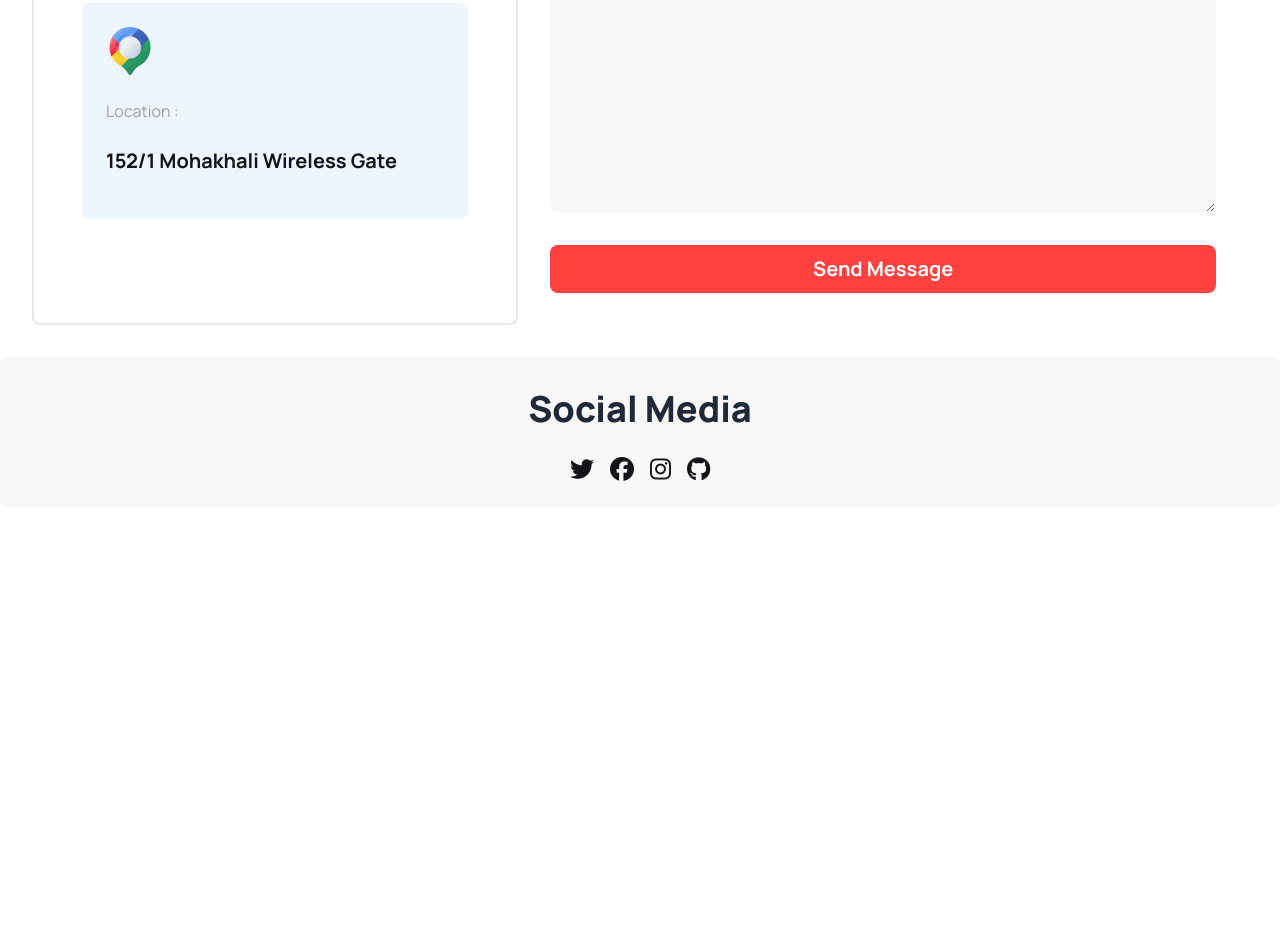
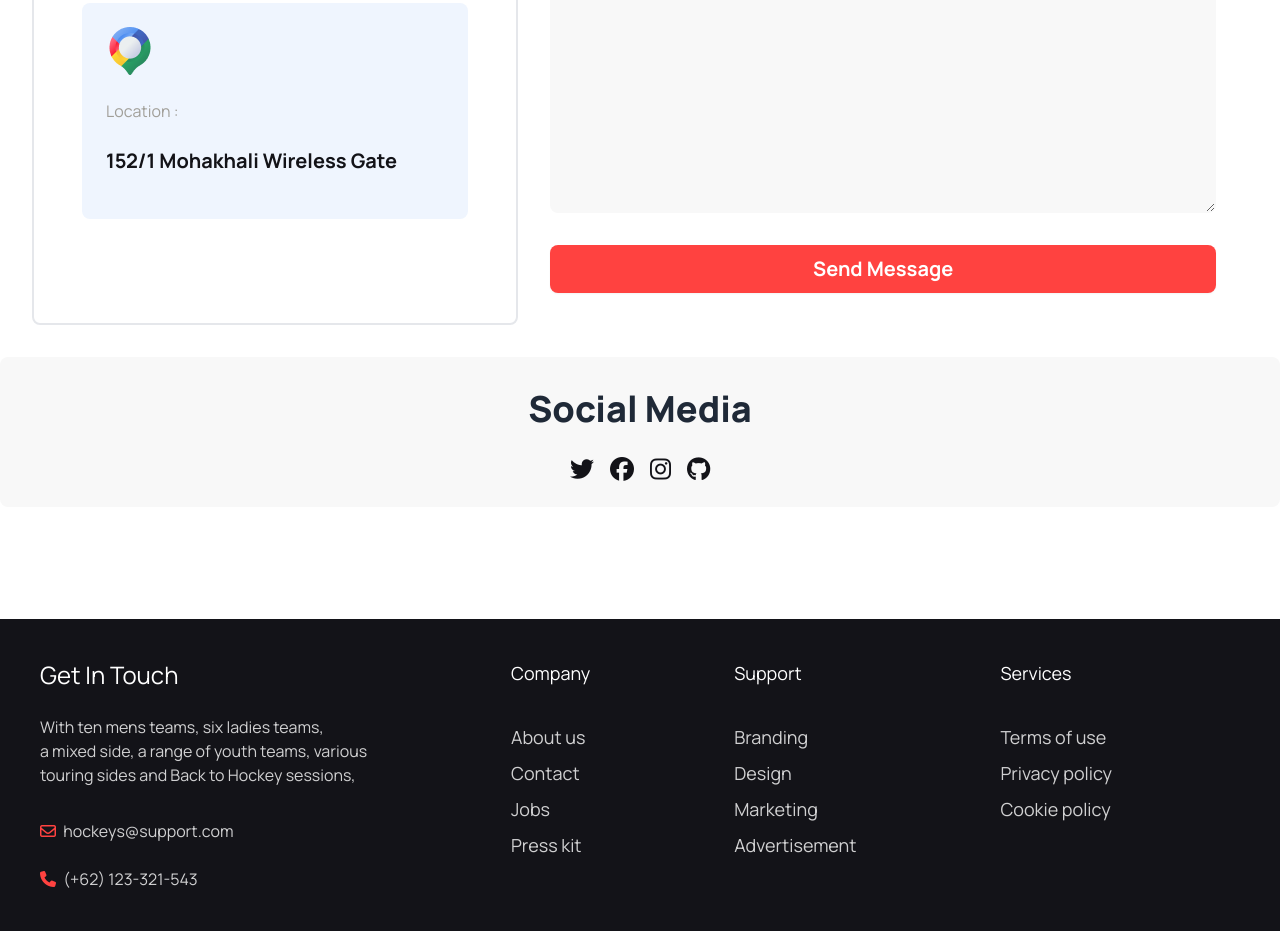
Before and after one commit to mosfiqurRahmanJsd/B9A3-Hockeys, a plain HTML site: page index.html in a window 1280 px wide. Shown: the part 5856-6787 px from the top of the page. Before the commit the page ends 6475 px from the top, so only its background shows below. Drawn offline with nearby package versions, Linux system fonts and the light colour scheme.

Commit message:
footer added

```diff
--- a/index.html
+++ b/index.html
@@ -615,6 +615,49 @@
 
     </main>
 
+    <!-- this is our footer -->
+
+    <footer class="footer p-10 bg-[#131318] text-white ">
+        <aside class="">
+            <h3 class="text-2xl text-white mb-4">Get In Touch</h3>
+            <p class="text-base text-[#D0D0D1] mb-6">With ten mens teams, six ladies teams, <br> a mixed side, a range
+                of
+                youth teams, various <br> touring
+                sides
+                and
+                Back to Hockey sessions, </p>
+            <a class="text-base text-[#D0D0D1] mb-4" href="#"> <i
+                    class="fa-regular fa-envelope pr-1 text-[#FF4240]"></i>
+                hockeys@support.com</a>
+            <a class="text-base text-[#D0D0D1]" href="#"><i class="fa-solid fa-phone pr-1 text-[#FF4240]"></i> (+62)
+                123-321-543</a>
+
+        </aside>
+
+        <nav class="text-lg text-[#D0D0D1] ">
+            <h6 class="text-white mb-7">Company</h6>
+            <a class="link link-hover">About us</a>
+            <a class="link link-hover">Contact</a>
+            <a class="link link-hover">Jobs</a>
+            <a class="link link-hover">Press kit</a>
+        </nav>
+
+
+        <nav class="text-lg text-[#D0D0D1]">
+            <h6 class="text-white mb-7">Support</h6>
+            <a class="link link-hover">Branding</a>
+            <a class="link link-hover">Design</a>
+            <a class="link link-hover">Marketing</a>
+            <a class="link link-hover">Advertisement</a>
+        </nav>
+        <nav class="text-lg text-[#D0D0D1]">
+            <h6 class="text-white mb-7">Services</h6>
+            <a class="link link-hover">Terms of use</a>
+            <a class="link link-hover">Privacy policy</a>
+            <a class="link link-hover">Cookie policy</a>
+        </nav>
+    </footer>
+
 
 
 
```
